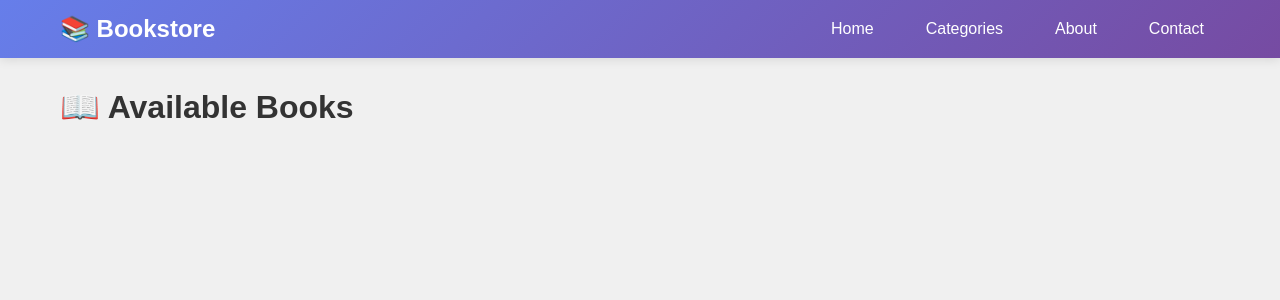
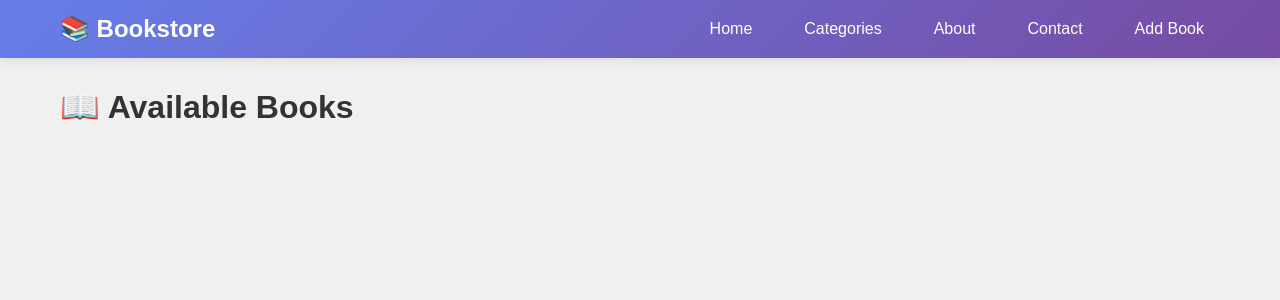
Before and after one commit to JanLin0817/bookstore, a Django app: page / in a window 1280 px wide. Shown: the top 300 px of the page. Run offline with Django 5.2, Linux system fonts and the light colour scheme; data that the repository does not hold is empty.

Commit message:
feat: Add book management add/edit/delete features

```diff
--- a/books/templates/books/book_detail.html
+++ b/books/templates/books/book_detail.html
@@ -21,7 +21,8 @@
         {{ book.description }}
     </div>
     {% endif %}
-
+    <button><a href="{% url 'books:edit_book' book.id %}">Edit</a></button>
+    <button><a href="{% url 'books:delete_book' book.id %}">Delete</a></button>
     <a href="{% url 'books:home' %}" class="btn btn-secondary">← Back to List</a>
 </div>
 {% else %}
@@ -31,5 +32,6 @@
     <p>Sorry, this book doesn't exist.</p>
     <a href="{% url 'books:home' %}" class="btn btn-secondary">← Back to List</a>
 </div>
+
 {% endif %}
 {% endblock %}
--- a/books/templates/books/layout.html
+++ b/books/templates/books/layout.html
@@ -1,6 +1,6 @@
 {% load static %}
 <!DOCTYPE html>
-<html lang="en">
+<html lang="en-us">
 <head>
     <meta charset="UTF-8">
     <meta name="viewport" content="width=device-width, initial-scale=1.0">
@@ -23,6 +23,7 @@
                 <li><a href="#">Categories</a></li>
                 <li><a href="#">About</a></li>
                 <li><a href="#">Contact</a></li>
+                <li><a href="{% url 'books:add_book' %}">Add Book</a></li>
             </ul>
         </div>
     </nav>
--- a/books/urls.py
+++ b/books/urls.py
@@ -22,4 +22,7 @@ app_name = "books"
 urlpatterns = [
     path("", views.home, name="home"),
     path("book/<int:book_id>/", views.book_detail, name="book_detail"),
+    path("book/add/", views.add_book, name="add_book"),
+    path("book/<int:book_id>/edit/", views.edit_book, name="edit_book"),
+    path("book/<int:book_id>/delete/", views.delete_book, name="delete_book"),
 ]
--- a/books/views.py
+++ b/books/views.py
@@ -1,5 +1,6 @@
-from django.shortcuts import render
+from django.shortcuts import render, redirect, get_object_or_404
 from .models import Book
+from .forms import BookForm
 
 
 def home(request):
@@ -10,3 +11,39 @@ def home(request):
 def book_detail(request, book_id):
     book = Book.objects.get(id=book_id)
     return render(request, "books/book_detail.html", {"book": book})
+
+
+def add_book(request):
+    # validate form submission and save book to database
+    if request.method == "POST":
+        form = BookForm(request.POST)
+        # render errors
+        if form.is_valid():
+            book = form.save()
+            return redirect("/", book_id=book.id)
+        return render(request, "books/add_book.html", {"form": form})
+    # display empty form
+    return render(request, "books/add_book.html", {"form": BookForm()})
+
+
+def edit_book(request, book_id):
+    book = get_object_or_404(Book, id=book_id)
+
+    if request.method == "POST":
+        form = BookForm(request.POST, instance=book)
+        if form.is_valid():
+            form.save()
+            return redirect("books:book_detail", book_id=book.id)
+
+    form = BookForm(instance=book)
+    return render(request, "books/edit_book.html", {"form": form, "book": book})
+
+
+def delete_book(request, book_id):
+    book = get_object_or_404(Book, id=book_id)
+
+    if request.method == "POST":
+        book.delete()
+        return redirect("books:home")
+
+    return render(request, "books/delete_book.html", {"book": book})
```
Also changed, not shown: books/forms.py (added, +11 -0 lines), books/templates/books/add_book.html (added, +22 -0 lines), books/templates/books/delete_book.html (added, +12 -0 lines), books/templates/books/edit_book.html (added, +22 -0 lines).
